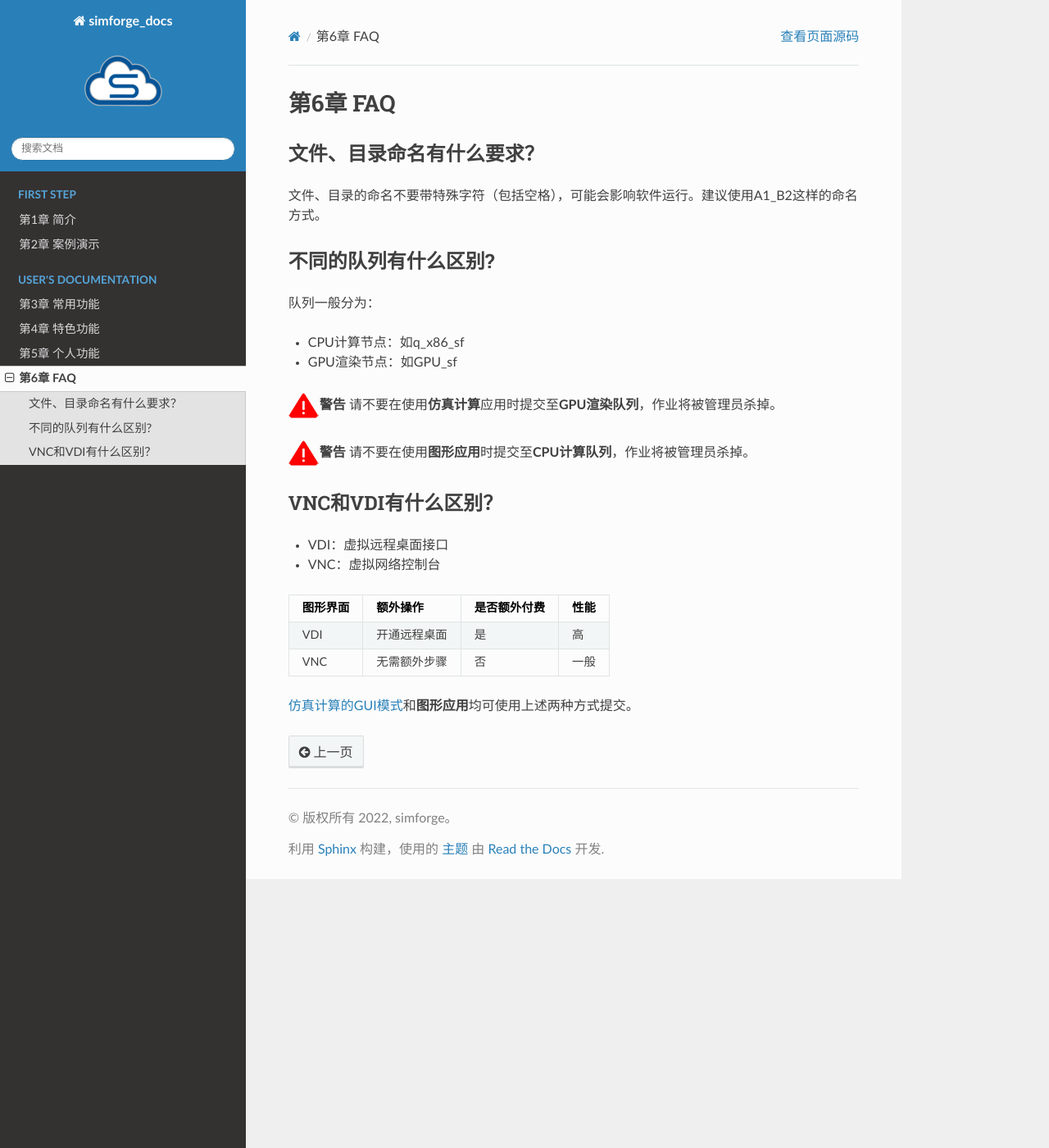
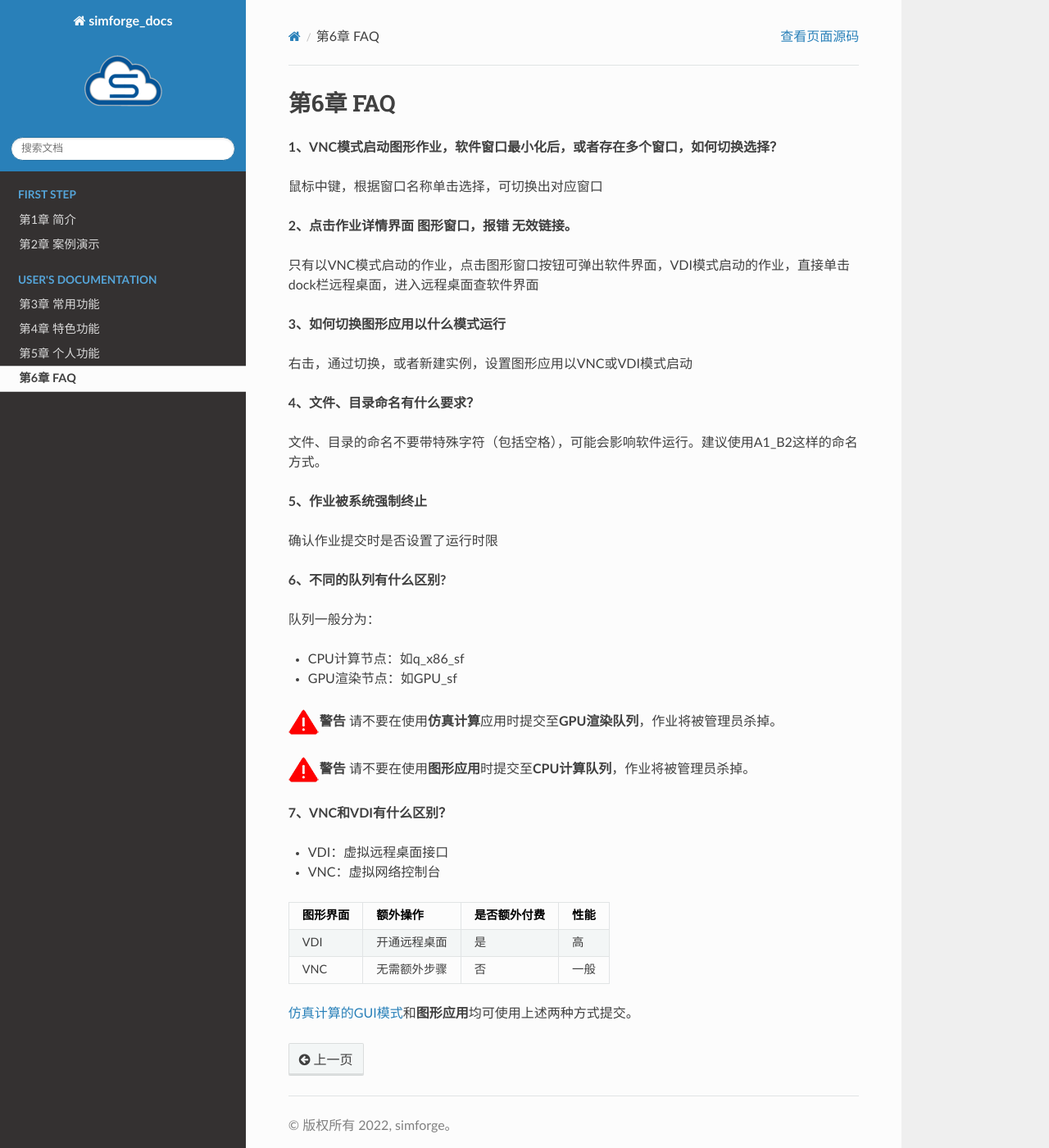
Before and after one commit to readthedocs/tutorial-sphinx-markdown-library, a Sphinx documentation site: the page built from docs/source/FAQ.md, in a window 1280 px wide and 1400 px high. Shown: the whole window at 82% size. Built offline with Sphinx 7.4.7 and the Read the Docs theme 2.0.0, drawn with Linux system fonts in a browser that asks for light colours.

Commit message:
补充FAQ

```diff
--- a/docs/source/FAQ.md
+++ b/docs/source/FAQ.md
@@ -1,9 +1,25 @@
 # 第6章 FAQ
-## 文件、目录命名有什么要求？
+**1、VNC模式启动图形作业，软件窗口最小化后，或者存在多个窗口，如何切换选择？**
+
+鼠标中键，根据窗口名称单击选择，可切换出对应窗口
+
+**2、点击作业详情界面 图形窗口，报错 无效链接。**
+
+只有以VNC模式启动的作业，点击图形窗口按钮可弹出软件界面，VDI模式启动的作业，直接单击dock栏远程桌面，进入远程桌面查软件界面
+
+**3、如何切换图形应用以什么模式运行**
+
+右击，通过切换，或者新建实例，设置图形应用以VNC或VDI模式启动
+
+**4、文件、目录命名有什么要求？**
 
 文件、目录的命名不要带特殊字符（包括空格），可能会影响软件运行。建议使用A1_B2这样的命名方式。
 
-## 不同的队列有什么区别?
+**5、作业被系统强制终止**
+
+确认作业提交时是否设置了运行时限
+
+**6、不同的队列有什么区别?**
 
 队列一般分为：
 - CPU计算节点：如q_x86_sf
@@ -13,7 +29,7 @@
 
 ![](figs/warn.png)**警告** 请不要在使用**图形应用**时提交至**CPU计算队列**，作业将被管理员杀掉。
 
-## VNC和VDI有什么区别？
+**7、VNC和VDI有什么区别？**
 
 - VDI：虚拟远程桌面接口
 
```
Also changed, not shown: docs/source/feature.md (+52 -2 lines), docs/source/figs/feature/personal_appGUI.png (added), docs/source/figs/feature/personal_appRelease.png (added), docs/source/figs/feature/personal_appstart.png (added), docs/source/figs/personal/personal_app_update_help_doc.png (added), docs/source/figs/personal/personal_icon.png (added).
